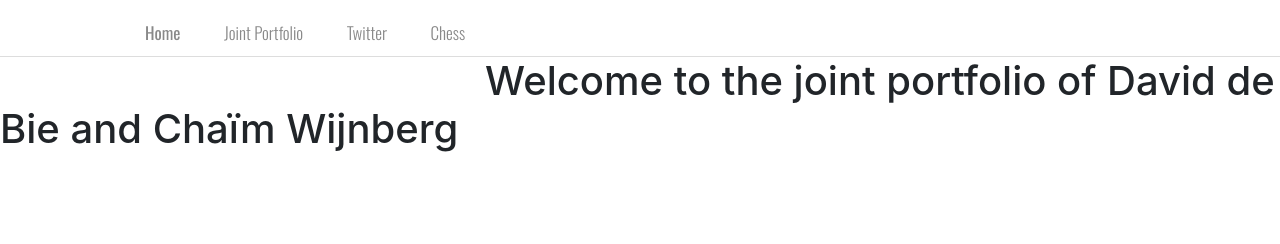
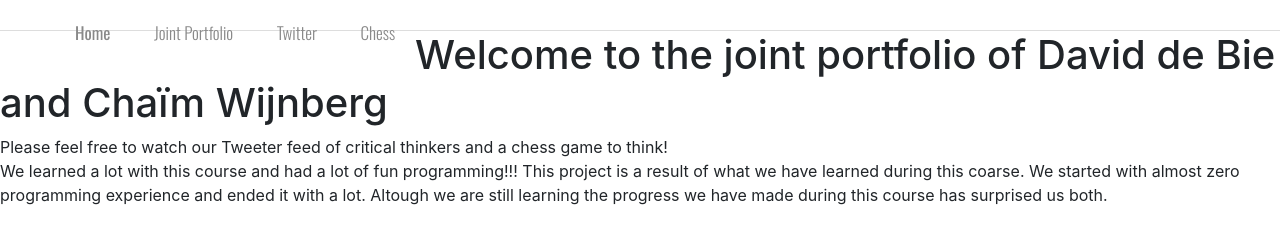
Before and after one commit to chaimw88/FinalProject, a website: page index.html in a window 1280 px wide. Drawn offline with nearby package versions, Linux system fonts and the light colour scheme.

Commit message:
edited a bit

```diff
--- a/index.html
+++ b/index.html
@@ -10,9 +10,6 @@
   </head>
   <body>
     <div class="header">
-      <div class="container">
-        <a href="#" class="logo-icon">
-          <img src="">
         </a>
 
         <ul class="menu">
@@ -25,7 +22,10 @@
     </div>
     <h1>Welcome to the joint portfolio of David de Bie and Chaïm Wijnberg</h1>
     <p>
-    </p>
+      Please feel free to watch our Tweeter feed of critical thinkers and a chess game to think!    </br>
+
+       We learned a lot with this course and had a lot of fun programming!!! This project is a result of what we have learned during this coarse. We started with almost zero programming experience and ended it with a lot. Altough we are still learning the progress we have made during this course has surprised us both.
+           </p>
     <script src="script.es6.js"></script>
   </body>
 </html>
```
